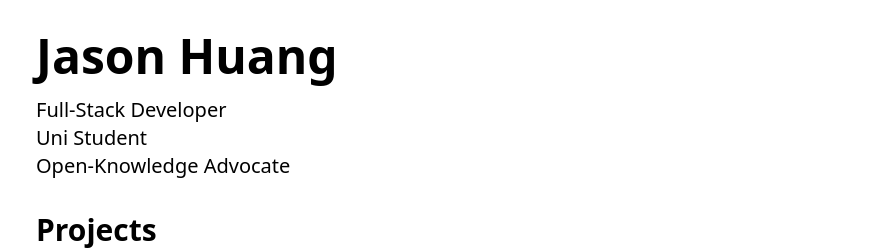
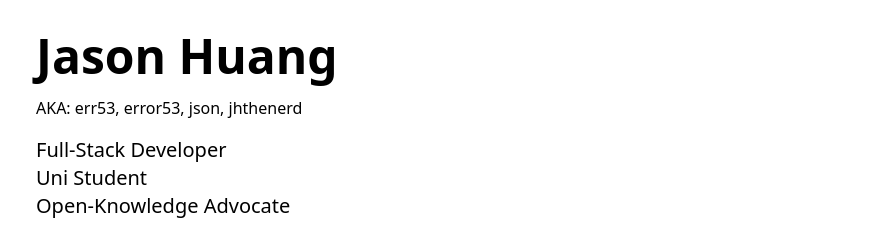
Before and after one commit to err53/personal-site, an Astro site: page / in a window 1280 px wide. Shown: the top 249 px of the page, without its empty margins (196-1079 px from the left). Built offline with nearby package versions, Linux system fonts and the light colour scheme; Astro itself is replaced by a stand-in of ours.

Commit message:
add aliases

```diff
--- a/src/pages/index.astro
+++ b/src/pages/index.astro
@@ -13,15 +13,13 @@ import oscs from "~/assets/oscs.png";
   <main class="mx-auto max-w-4xl space-y-8 px-10">
     <div class="mt-8 space-y-4">
       <h1 class="text-5xl font-bold">Jason Huang</h1>
+      <p>AKA: err53, error53, json, jhthenerd</p>
       <ul class="text-xl">
         <li>Full-Stack Developer</li>
         <li>Uni Student</li>
         <li>Open-Knowledge Advocate</li>
       </ul>
     </div>
-    <!-- <p class="my-10 bg-yellow-200 p-4 text-2xl">
-      This site is under construction!
-    </p> -->
     <div>
       <h2 class="text-3xl font-semibold">Projects</h2>
       <div class="grid gap-4 py-3 md:grid-cols-2">
```
